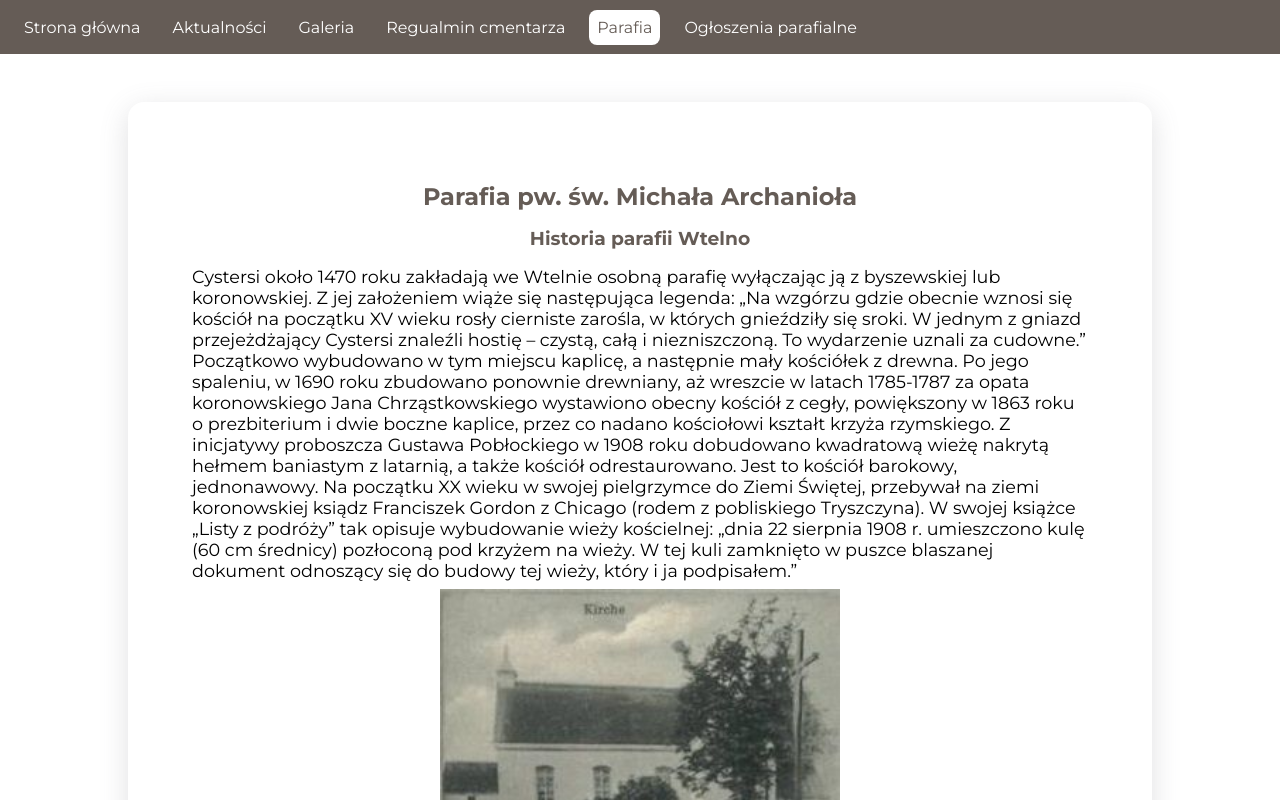
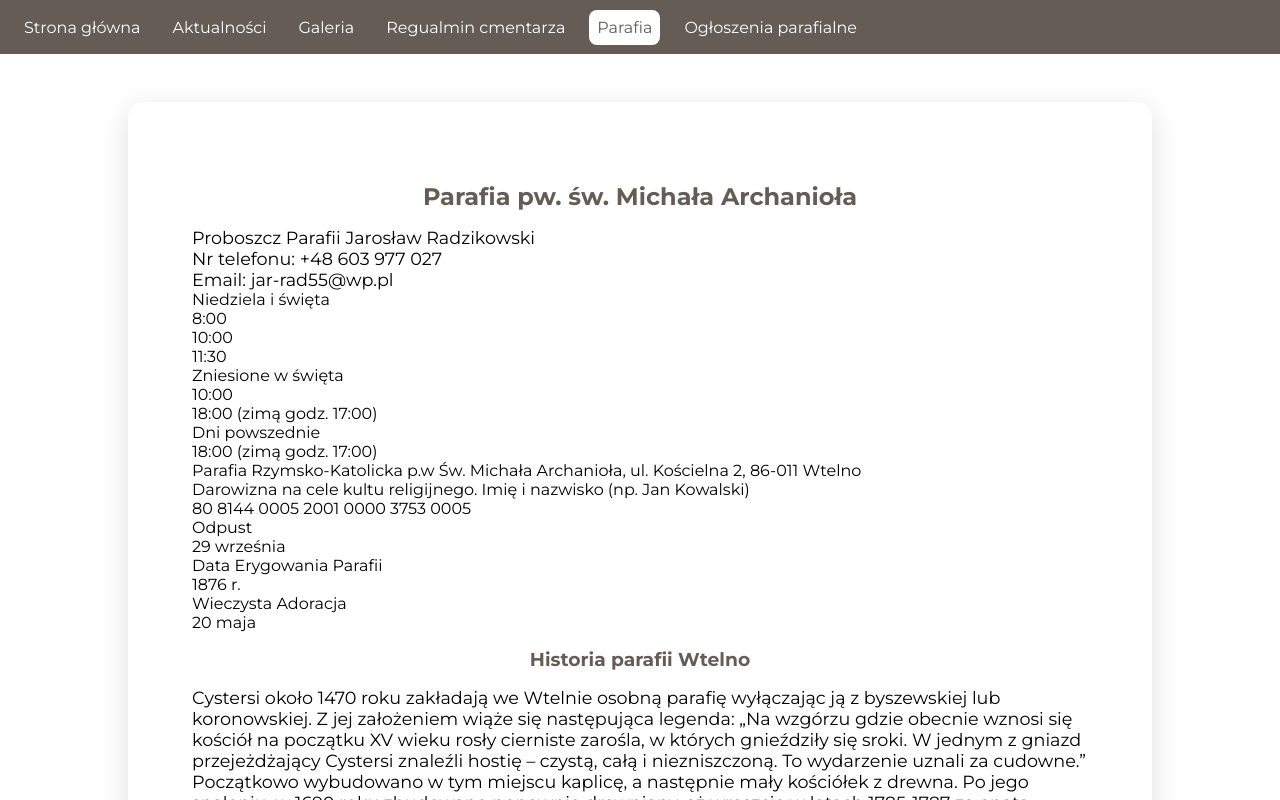
Before and after one commit to kacper-dabrowski/wtelno-blog, a Next.js app: page /parafia in a window 1280 px wide. Shown: the top 800 px of the page. Built offline with nearby package versions, Linux system fonts and the light colour scheme.

Commit message:
feat(church): add church page rendering

```diff
--- a/jest.setup.ts
+++ b/jest.setup.ts
@@ -1,3 +1,5 @@
+import "@testing-library/jest-dom";
+
 jest.mock("next/router", () => require("next-router-mock"));
 afterEach(() => {
   jest.clearAllMocks();
--- /dev/null
+++ b/src/app/parafia/page.tsx
@@ -0,0 +1,18 @@
+import { notFound } from "next/navigation";
+import { getChurchContentBeforePost } from "../../posts/church/additionalContent";
+import { Post } from "../../posts/components/post/post";
+import { pageService } from "../../posts/service/postService";
+
+export default async function ChurchPage() {
+  const pageContent = await pageService.getPostBySlug("parafia");
+
+  if (!pageContent) {
+    return notFound();
+  }
+
+  const renderContent = await getChurchContentBeforePost();
+
+  return (
+    <Post renderContentBefore={renderContent ?? undefined} post={pageContent} />
+  );
+}
--- /dev/null
+++ b/src/posts/church/additionalContent.tsx
@@ -0,0 +1,30 @@
+import { additionalPageContentService } from "../service/additionalContentService";
+import { BankAccountDetailsList } from "./bankAccountDetails";
+import { ChurchAdditionalContentDto } from "./dto";
+import { HolyMasses } from "./holyMasses";
+import { ImportantDatesList } from "./importantDates";
+import { ParsonData } from "./parsonData";
+
+export const getChurchContentBeforePost: () => Promise<
+  (() => JSX.Element) | undefined
+> = async () => {
+  const content =
+    await additionalPageContentService.getFromJson<ChurchAdditionalContentDto>(
+      "parafia"
+    );
+
+  if (!content) {
+    return undefined;
+  }
+
+  return function ChurchContent() {
+    return (
+      <section>
+        <ParsonData parson={content.parson} />
+        <HolyMasses plans={content.massesPlans} />
+        <BankAccountDetailsList {...content.bankAccount} />
+        <ImportantDatesList dates={content.importantDates} />
+      </section>
+    );
+  };
+};
--- /dev/null
+++ b/src/posts/church/bankAccountDetails.tsx
@@ -0,0 +1,16 @@
+import { ReactComponent } from "../../shared/types/component";
+import { BankAccountDetails } from "./dto";
+
+interface BankAccountDetailsProps extends BankAccountDetails {}
+
+export const BankAccountDetailsList: ReactComponent<
+  BankAccountDetailsProps
+> = ({ name, title, accountNumber }) => {
+  return (
+    <div>
+      <div>{name}</div>
+      <div>{title}</div>
+      <div>{accountNumber}</div>
+    </div>
+  );
+};
--- /dev/null
+++ b/src/posts/church/dto.ts
@@ -0,0 +1,54 @@
+export interface Parson {
+  email: string;
+  name: string;
+  telephoneNumber: string;
+  title: string;
+}
+
+export interface BankAccountDetails {
+  name: string;
+  title: string;
+  accountNumber: string;
+}
+
+export interface ImportantDate {
+  title: string;
+  description: string;
+}
+
+export interface MassesPlan {
+  title: string;
+  plan: string[];
+}
+
+export interface ChurchAdditionalContentDto {
+  parson: Parson;
+  bankAccount: BankAccountDetails;
+  importantDates: ImportantDate[];
+  massesPlans: MassesPlan[];
+}
+
+export const fakeDto = {
+  parson: {
+    email: "parson@email.pl",
+    name: "Any Name",
+    telephoneNumber: "+48 777 777 777",
+    title: "Proboszcz Parafii",
+  },
+  bankAccount: {
+    name: "Parafia Rzymsko-Katolicka p.w Św. Michała Archanioła, ul. Kościelna 2, 86-011 Wtelno",
+    title:
+      "Darowizna na cele kultu religijnego. Imię i nazwisko (np. Jan Kowalski)",
+    accountNumber: "12 1234 1234 1234 1234 1234 1234",
+  },
+  importantDates: [
+    { title: "Odpust", description: "29 września" },
+    { title: "Data Erygowania Parafii", description: "1876 r." },
+    { title: "Wieczysta Adoracja", description: "20 maja" },
+  ],
+  massesPlans: [
+    { title: "Niedziela i święta", plan: ["8:00", "10:00", "11:31"] },
+    { title: "Zniesione w święta", plan: ["8:00", "10:00", "11:32"] },
+    { title: "Dni powszednie", plan: ["8:00", "10:00", "11:33"] },
+  ],
+};
--- /dev/null
+++ b/src/posts/church/holyMasses.tsx
@@ -0,0 +1,19 @@
+import { ReactComponent } from "../../shared/types/component";
+import { MassesPlan } from "./dto";
+
+interface HolyMassesListProps {
+  plans: MassesPlan[];
+}
+
+export const HolyMasses: ReactComponent<HolyMassesListProps> = ({ plans }) => (
+  <div>
+    {plans.map(({ title, plan }) => (
+      <div key={title}>
+        <div>{title}</div>
+        {plan.map((mass) => (
+          <p key={mass}>{mass}</p>
+        ))}
+      </div>
+    ))}
+  </div>
+);
--- /dev/null
+++ b/src/posts/church/importantDates.tsx
@@ -0,0 +1,21 @@
+import { ReactComponent } from "../../shared/types/component";
+import { ImportantDate } from "./dto";
+
+interface ImportantDatesListProps {
+  dates: ImportantDate[];
+}
+
+export const ImportantDatesList: ReactComponent<ImportantDatesListProps> = ({
+  dates,
+}) => {
+  return (
+    <div>
+      {dates.map(({ title, description }) => (
+        <div key={description}>
+          <div>{title}</div>
+          <div>{description}</div>
+        </div>
+      ))}
+    </div>
+  );
+};
--- /dev/null
+++ b/src/posts/church/parsonData.tsx
@@ -0,0 +1,18 @@
+import { ReactComponent } from "../../shared/types/component";
+import { ParagraphText } from "../renderers/text";
+import { Parson } from "./dto";
+
+interface ParsonDataProps {
+  parson: Parson;
+}
+export const ParsonData: ReactComponent<ParsonDataProps> = ({ parson }) => {
+  return (
+    <div>
+      <ParagraphText>
+        {parson.title} {parson.name}
+      </ParagraphText>
+      <ParagraphText>Nr telefonu: {parson.telephoneNumber}</ParagraphText>
+      <ParagraphText>Email: {parson.email}</ParagraphText>
+    </div>
+  );
+};
--- /dev/null
+++ b/src/posts/service/additionalContentService.ts
@@ -0,0 +1,24 @@
+import { DefaultFileSystemService } from "./fileSystemService";
+import { FileSystemService } from "./types";
+
+class AdditionalContentService {
+  constructor(private fileSystemService: FileSystemService) {}
+
+  async getFromJson<T>(slug: string): Promise<T | null> {
+    const contentJson = await this.fileSystemService.getFileContent(
+      `${slug}.json`
+    );
+
+    if (!contentJson) {
+      return null;
+    }
+
+    const parsedContent = JSON.parse(contentJson);
+
+    return parsedContent;
+  }
+}
+
+export const additionalPageContentService = new AdditionalContentService(
+  new DefaultFileSystemService("content")
+);
```
Also changed, not shown: 1 other file (tests, documents, lock files or other folders).
